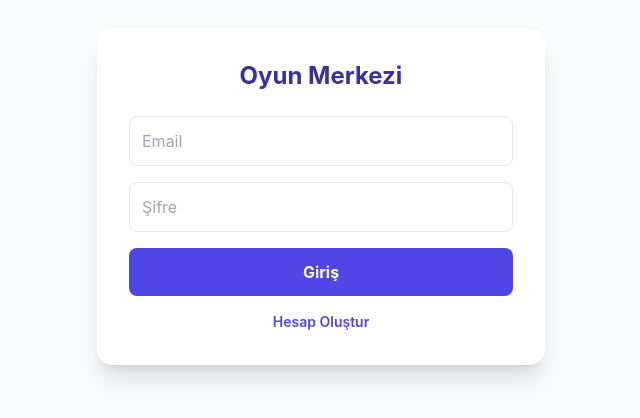
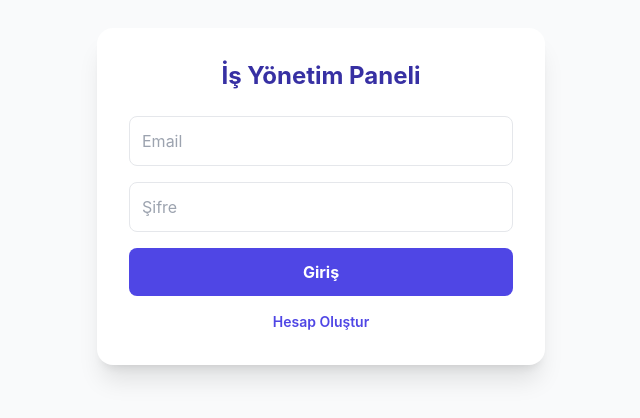
Before and after one commit to burakgul199494-lang/cark, a React (Create React App) app: page / in a window 1280 px wide. Shown: the part 204-622 px from the top of the page, without its empty margins (319-959 px from the left). Built offline with nearby package versions, Linux system fonts and the light colour scheme; no server answers.

Commit message:
Update App.js

```diff
--- a/src/App.js
+++ b/src/App.js
@@ -7,13 +7,12 @@ import { BrowserRouter as Router, Routes, Route, Link, useNavigate } from 'react
 // --- DOSYA BAĞLANTILARI ---
 import { auth, db } from './firebase';
 
-// AnaSayfa src klasöründe olduğu için böyle kalacak (Doğru)
 import AnaSayfa from './AnaSayfa';
 
-// DİKKAT: Oyunlar components klasöründe olduğu için yolları düzelttik:
+// Oyunlar ve Yeni Modül (components klasöründen)
 import WheelGame from './components/WheelGame';
 import ScrabbleGame from './components/ScrabbleGame';
-import OkeyGame from './components/OkeyGame';
+import ShipmentApp from './components/ShipmentApp'; // <-- YENİ DOSYAMIZ
 
 export default function App() {
   return (
@@ -35,12 +34,12 @@ function GameContent() {
   const [name, setName] = useState('');
   const [error, setError] = useState('');
 
-  // Oyun Verileri
+  // Veriler
   const [userData, setUserData] = useState({
     wheelItems: [],
     wheelSettings: { autoRemove: false },
-    scrabble: { active: false, players: [] },
-    okey: { active: false, players: [] }
+    scrabble: { active: false, players: [] }
+    // Okey verisine artık ihtiyacımız yok
   });
 
   // --- AUTH DİNLEYİCİ ---
@@ -96,7 +95,7 @@ function GameContent() {
     return (
       <div className="min-h-screen bg-gray-50 flex items-center justify-center p-4">
         <div className="bg-white p-8 rounded-2xl shadow-xl w-full max-w-md">
-           <h1 className="text-2xl font-bold text-center mb-6 text-indigo-800">Oyun Merkezi</h1>
+           <h1 className="text-2xl font-bold text-center mb-6 text-indigo-800">İş Yönetim Paneli</h1>
            {error && <div className="bg-red-50 text-red-600 p-3 rounded mb-4 text-sm">{error}</div>}
            <form onSubmit={handleAuth} className="space-y-4">
              {authMode === 'register' && <input type="text" placeholder="Adınız" className="w-full p-3 border rounded-lg" onChange={e=>setName(e.target.value)} />}
@@ -119,7 +118,7 @@ function GameContent() {
       <div className="bg-white shadow-sm p-4 flex justify-between items-center sticky top-0 z-40">
         <Link to="/" className="flex items-center gap-2 cursor-pointer no-underline text-gray-800">
           <Gamepad2 className="text-indigo-600" />
-          <span className="font-bold text-lg hidden sm:block">Oyun Merkezi</span>
+          <span className="font-bold text-lg hidden sm:block">Yönetim Paneli</span>
         </Link>
         <div className="flex items-center gap-4">
           <span className="text-sm font-medium">{user.displayName}</span>
@@ -142,7 +141,9 @@ function GameContent() {
           {/* Oyunlar */}
           <Route path="/wheel" element={<WheelGame data={userData.wheelItems} settings={userData.wheelSettings} onUpdate={updateDb} onBack={() => navigate('/')} />} />
           <Route path="/scrabble" element={<ScrabbleGame data={userData.scrabble} onUpdate={updateDb} onBack={() => navigate('/')} />} />
-          <Route path="/okey" element={<OkeyGame data={userData.okey} onUpdate={updateDb} onBack={() => navigate('/')} />} />
+
+          {/* YENİ SEVKİYAT ROTASI */}
+          <Route path="/sevkiyat" element={<ShipmentApp onBack={() => navigate('/')} />} />
         </Routes>
       </div>
     </div>
```
